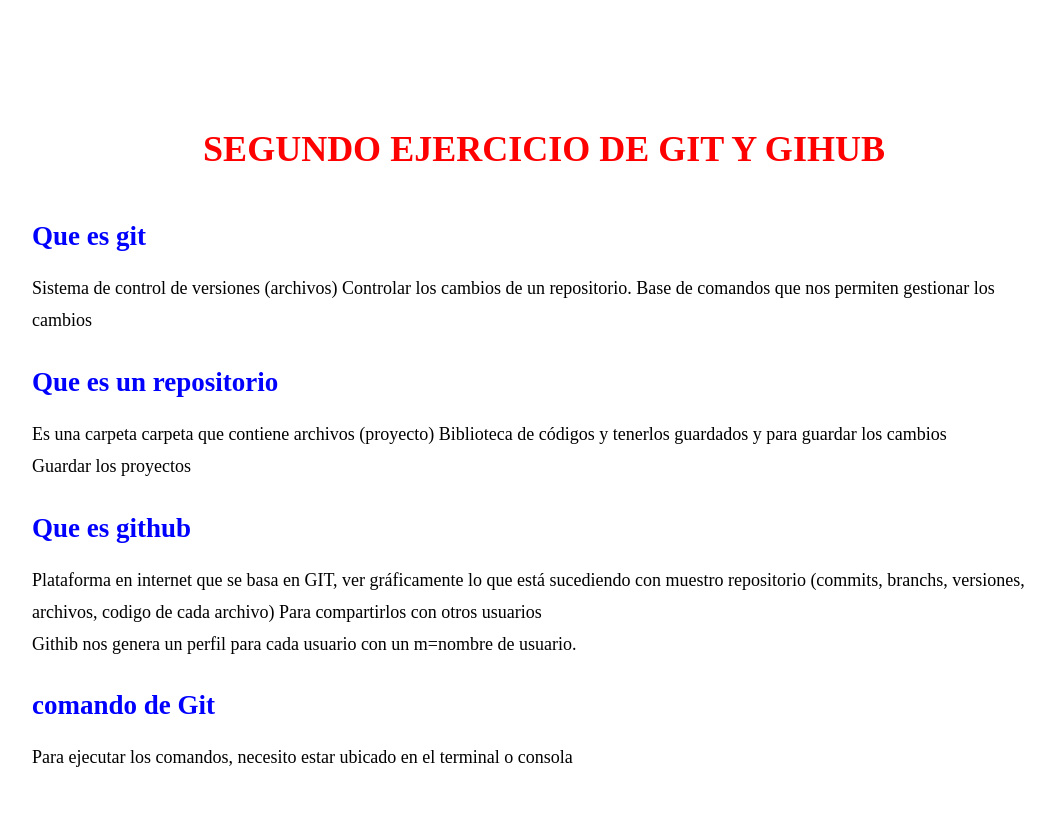
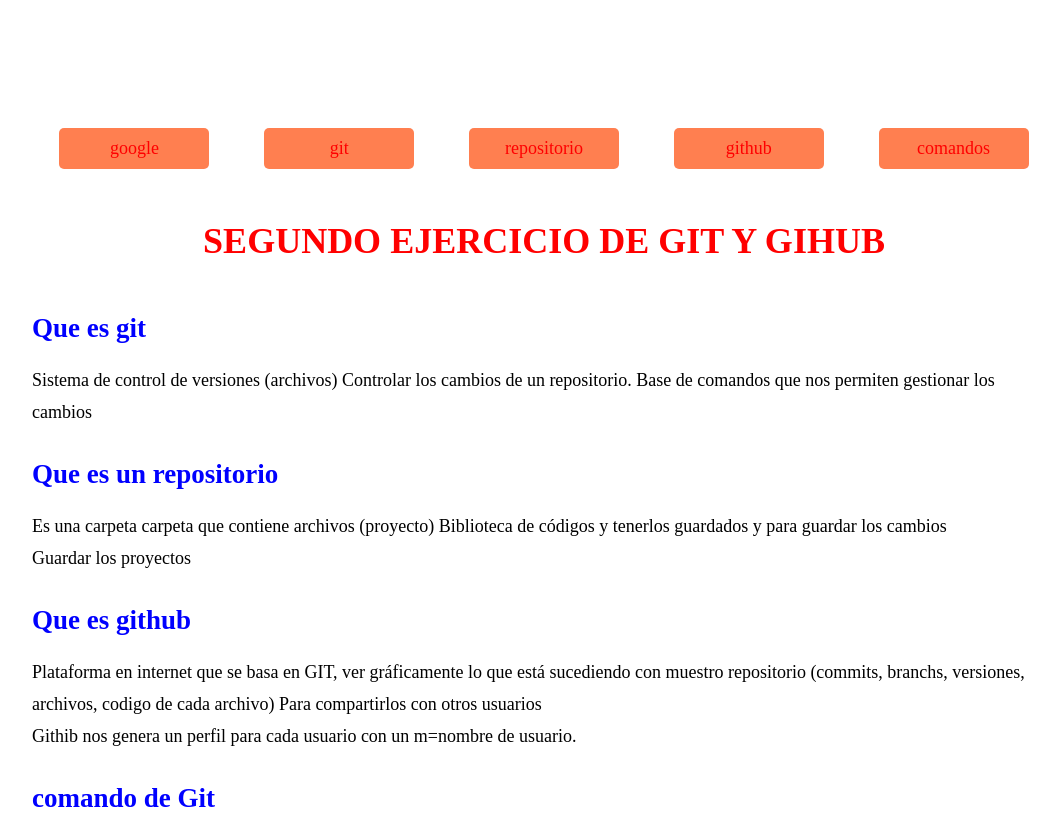
Before and after one commit to danielforerocode/segundo-repositorio, a plain HTML site: page index.html in a window 1280 px wide. Shown: the top 817 px of the page, without its empty margins (96-1156 px from the left). Drawn offline with Linux system fonts and the light colour scheme.

Commit message:
se agrega el menu

```diff
--- a/index.html
+++ b/index.html
@@ -8,6 +8,15 @@
     <title>segundo repositorio</title>
   </head>
   <body>
+    <div class="menu">
+      <ul>
+        <li><a href="https://www.google.com" target="_blank">google</a></li>
+        <li><a href="#section1">git</a></li>
+        <li><a href="#section2">repositorio</a></li>
+        <li><a href="#section3">github</a></li>
+        <li><a href="#section4">comandos</a></li>
+      </ul>
+    </div>
     <h1>SEGUNDO EJERCICIO DE GIT Y GIHUB</h1>
 
     <!--section1-->
@@ -44,7 +53,7 @@
     </div>
 
     <!--section4-->
-    <div class="section" id="section3">
+    <div class="section" id="section4">
       <h2>comando de Git</h2>
       <p>
         Para ejecutar los comandos, necesito estar ubicado en el terminal o
--- a/style.css
+++ b/style.css
@@ -31,7 +31,7 @@ padding-bottom: 3%;
 
 }
 
-.section > ul{
+#section4 > ul{
     padding-left: 3%;
     padding-top: 5%;
 }
@@ -39,3 +39,39 @@ padding-bottom: 3%;
 #section4 > ul > li{
     padding-top: 20px;
 }
+
+.menu > ul{
+    display: flex;
+    list-style: none;
+    justify-content: space-around;
+
+}
+
+.menu {
+margin-bottom: 5%;
+}
+
+.menu > ul > li{
+padding: 10px 20px;
+background-color: coral;
+min-width: 150px;
+text-align: center;
+border-radius: 5px;
+}
+
+.menu > ul >li:hover{
+    transform: scale(1.1);
+    background-color: brown;
+}
+
+.menu > ul > li > a:link{
+    text-decoration: none;
+    color: red;
+
+}
+
+.menu > ul > li > a:visited{
+    text-decoration: none;
+    color: black;
+
+}
```
